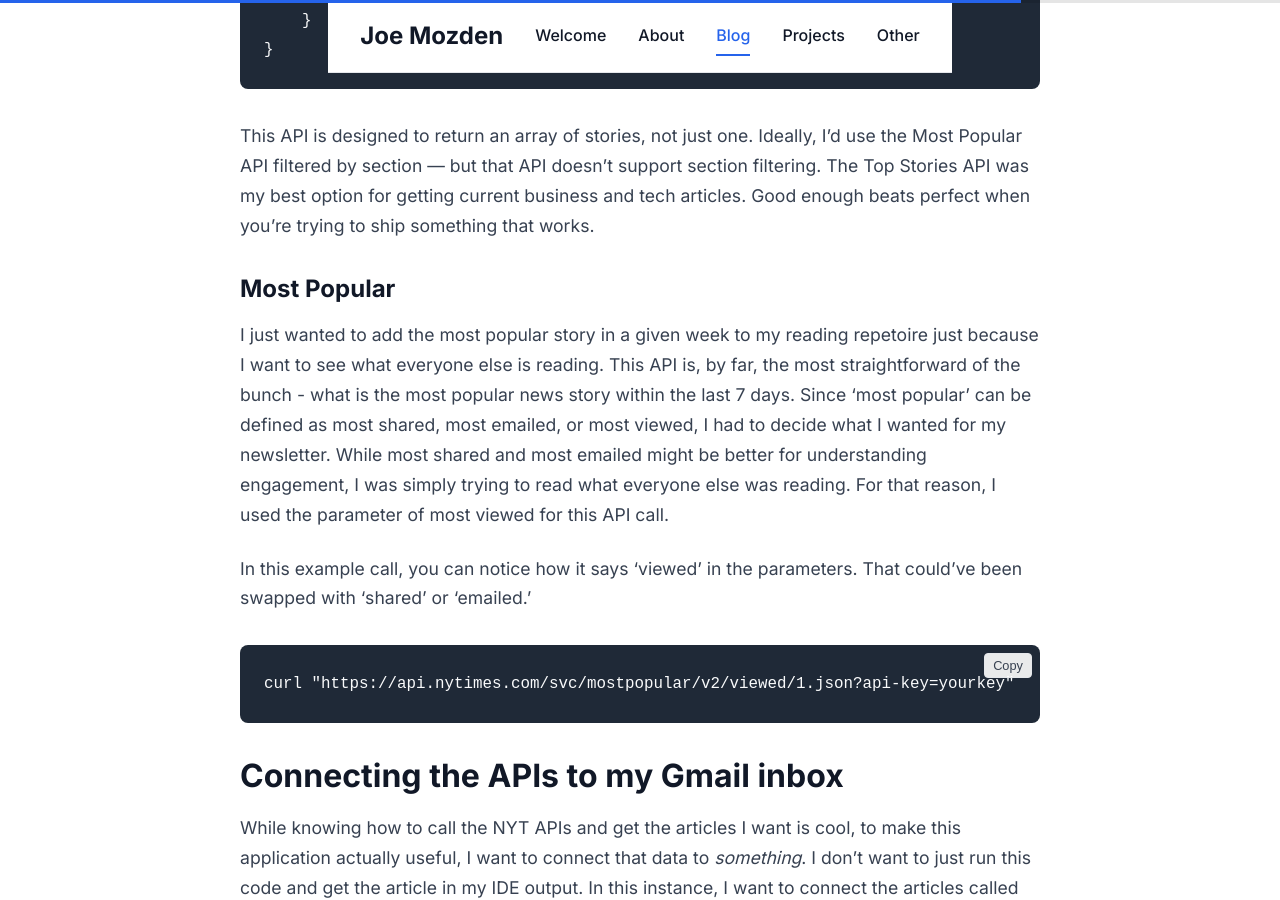
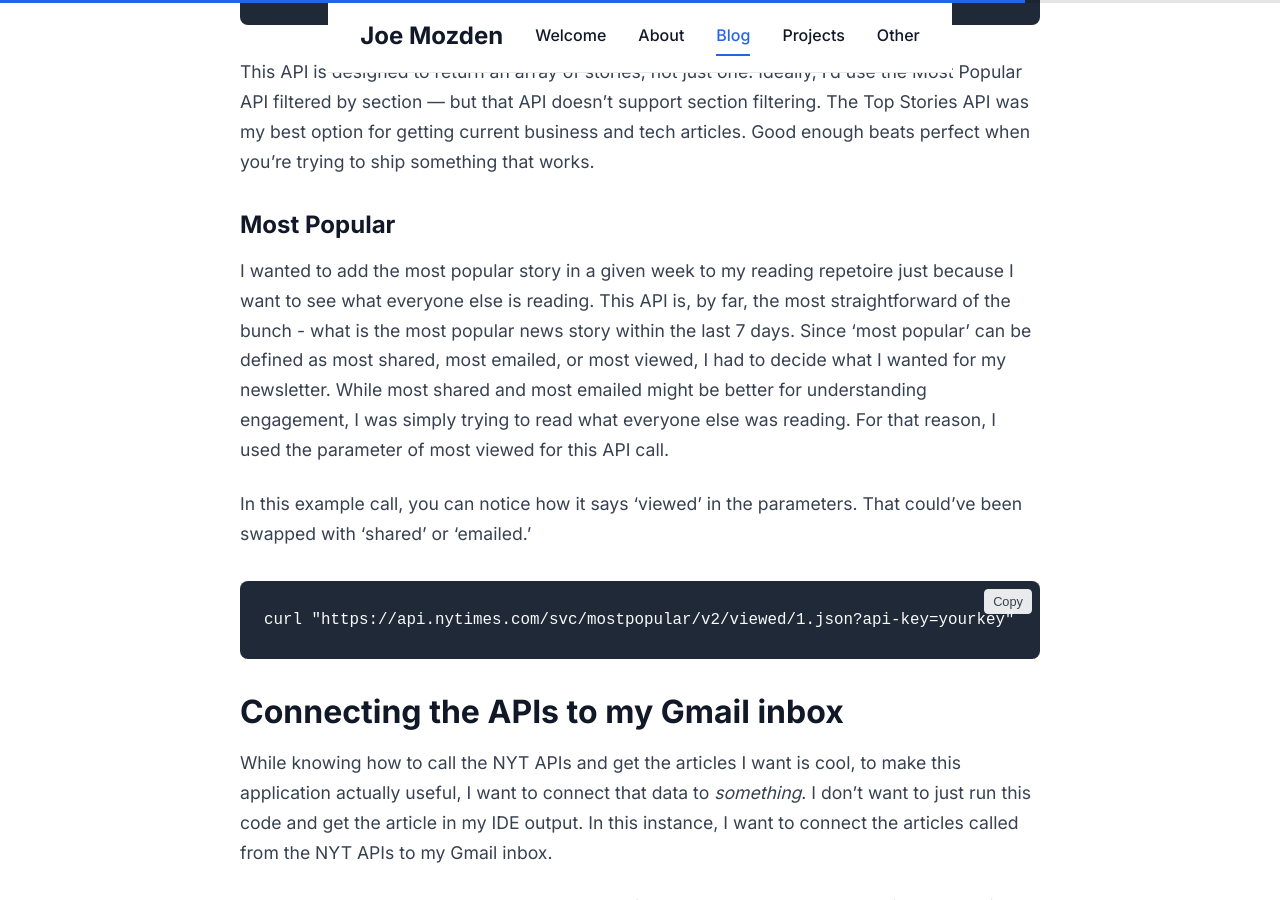
Before and after one commit to jmozden3/jmozden3.github.io, a Jekyll site: the page built from _posts/2025-12-09-nyt-newsletter-journal.md, in a window 1280 px wide and 900 px high, scrolled down 10547 px. Built offline with Jekyll 4.4.1, drawn with Linux system fonts in a browser that asks for light colours; some of the changed text lies outside the part shown.

Commit message:
minor tweaks to nyt newsletter blog

````diff
--- a/_posts/2025-12-09-nyt-newsletter-journal.md
+++ b/_posts/2025-12-09-nyt-newsletter-journal.md
@@ -53,8 +53,9 @@
 
 For my Wednesday, Thursday, and Friday articles, the config looks like this:
 
+```python
 # 7-Day Rotation Schedule
-```python
+
 WEEKLY_SCHEDULE = {
     2: {  # Wednesday
         "name": "NYC Food & Dining",
@@ -115,7 +116,7 @@
 
 Once those were resolved, it was off to the races. The article search API lets you filter by so much more...I just tailored it to my needs. It would be easy for others to tinker with those parameters to find articles they were interested in.
 
-## Top Stories
+### Top Stories
 
 For all my non-local articles, I just wanted to know what the top stories were for industries I am interested in - in this case, that is business and tech (there are many more options than just that). What I didn't originally understand, however, was what 'top story' meant. The documentation defines it as this...
 
@@ -174,7 +175,7 @@
 
 ### Most Popular
 
-I just wanted to add the most popular story in a given week to my reading repetoire just because I want to see what everyone else is reading. This API is, by far, the most straightforward of the bunch - what is the most popular news story within the last 7 days. Since 'most popular' can be defined as most shared, most emailed, or most viewed, I had to decide what I wanted for my newsletter. While most shared and most emailed might be better for understanding engagement, I was simply trying to read what everyone else was reading. For that reason, I used the parameter of most viewed for this API call.
+I wanted to add the most popular story in a given week to my reading repetoire just because I want to see what everyone else is reading. This API is, by far, the most straightforward of the bunch - what is the most popular news story within the last 7 days. Since 'most popular' can be defined as most shared, most emailed, or most viewed, I had to decide what I wanted for my newsletter. While most shared and most emailed might be better for understanding engagement, I was simply trying to read what everyone else was reading. For that reason, I used the parameter of most viewed for this API call.
 
 In this example call, you can notice how it says 'viewed' in the parameters. That could've been swapped with 'shared' or 'emailed.'
 
@@ -234,7 +235,7 @@
 - How to connect Gmail SMTP to my script
 - Where to deploy and how to automate it
 
-Knowing how pieces fit together and making those architectural decisions — that's what makes you effective with AI. You need to have the strategic vision and decision-making skills, but AI executes. (My old coworker Dan Giannone has a really good post about this thought you can find [here](https://www.linkedin.com/pulse/from-coding-thinking-future-software-development-dan-giannone-eipoe)
+Knowing how pieces fit together and making those architectural decisions — that's what makes you effective with AI. You need to have the strategic vision and decision-making skills, but AI executes. (My old coworker Dan Giannone has a really good post about this thought you can find [here](https://www.linkedin.com/pulse/from-coding-thinking-future-software-development-dan-giannone-eipoe))
 
 **3. Hands-on keeps you sharp and up-to-date**
 
````
Also changed, not shown: other parts of _posts/2025-12-09-nyt-newsletter-journal.md (+3 -3 lines).
